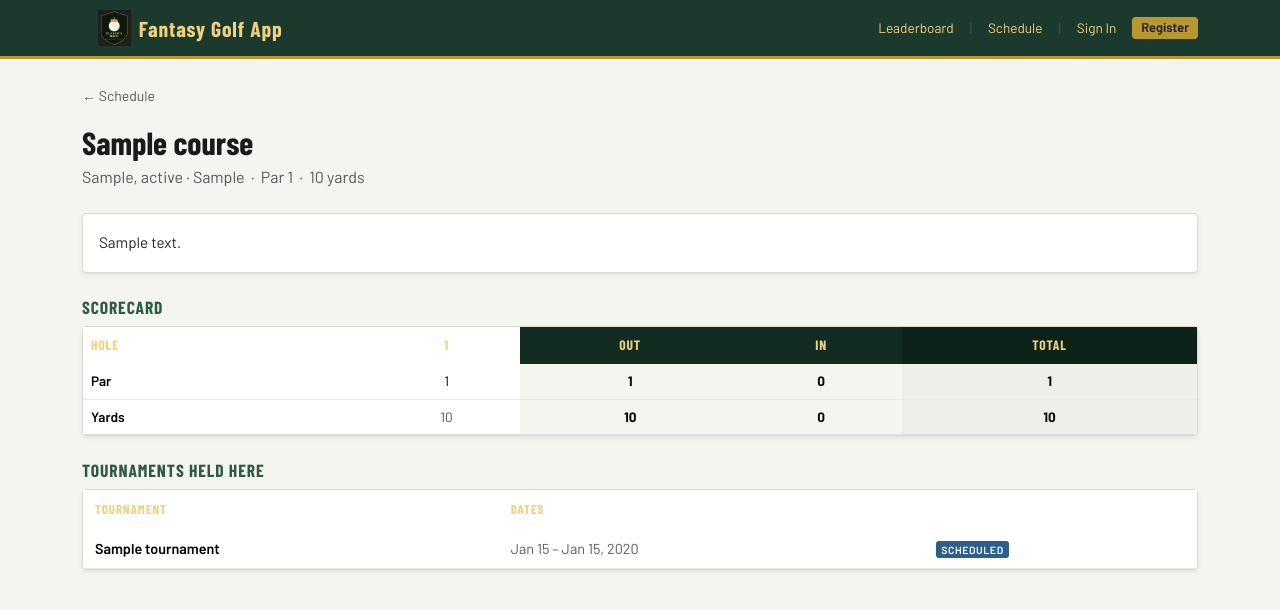
After one commit to cmest005-andy/golf-scraper, a Django app: page /courses/1/ in a window 1280 px wide. The commit adds this page. Shown: the top 610 px of the page. Run offline with Django 5.2, Linux system fonts and the light colour scheme; tables that the repository leaves empty hold one stand-in row (values such as "Sample post").

Commit message:
Add course bio pages with scorecard and Wikipedia bio
- Course model: add wiki_bio field and CourseHole model for hole data
- enrich_schedule: fetch hole-by-hole scorecard from ESPN and Wikipedia
  bio for each course
- New course_detail view and template with bio, scorecard, and tournament
  history
- Link course names from leaderboard and schedule pages to course detail

Co-Authored-By: Claude Sonnet 4.6 <noreply@anthropic.com>

```diff
--- a/golf/models.py
+++ b/golf/models.py
@@ -41,11 +41,26 @@ class Course(models.Model):
     country = models.CharField(max_length=100, blank=True)
     par = models.IntegerField(null=True, blank=True)
     yardage = models.IntegerField(null=True, blank=True)
+    wiki_bio = models.TextField(blank=True)
     created_at = models.DateTimeField(auto_now_add=True)
     updated_at = models.DateTimeField(auto_now=True)
 
     def __str__(self):
         return self.name
+
+
+class CourseHole(models.Model):
+    course = models.ForeignKey(Course, on_delete=models.CASCADE, related_name='holes')
+    number = models.IntegerField()
+    par = models.IntegerField()
+    yardage = models.IntegerField(null=True, blank=True)
+
+    class Meta:
+        unique_together = ['course', 'number']
+        ordering = ['number']
+
+    def __str__(self):
+        return f'{self.course.name} — Hole {self.number}'
 
 
 class Tournament(models.Model):
--- a/golf/urls.py
+++ b/golf/urls.py
@@ -8,6 +8,7 @@ urlpatterns = [
     path('leaderboard/', views.index, name='index'),
     path('players/<str:espn_id>/', views.player_detail, name='player_detail'),
     path('schedule/', views.schedule, name='schedule'),
+    path('courses/<int:pk>/', views.course_detail, name='course_detail'),
     path('api/leaderboard/', views.leaderboard_api, name='leaderboard_api'),
     path('api/last-updated/', views.last_updated_api, name='last_updated_api'),
 ]
--- a/golf/views.py
+++ b/golf/views.py
@@ -8,7 +8,7 @@ from django.http import JsonResponse
 from django.shortcuts import get_object_or_404, render
 from django.utils import timezone
 
-from .models import Leaderboard, Player, PlayerScore, Tournament, TournamentRound
+from .models import Course, CourseHole, Leaderboard, Player, PlayerScore, Tournament, TournamentRound
 from .scraper.espn import fetch_player_bio, fetch_wikipedia_bio
 
 logger = logging.getLogger(__name__)
@@ -224,6 +224,35 @@ def player_detail(request, espn_id):
     })
 
 
+def course_detail(request, pk):
+    course = get_object_or_404(Course, pk=pk)
+    holes = list(course.holes.order_by('number'))
+    front = [h for h in holes if h.number <= 9]
+    back  = [h for h in holes if h.number >= 10]
+    front_par     = sum(h.par for h in front)
+    back_par      = sum(h.par for h in back)
+    front_yardage = sum(h.yardage or 0 for h in front)
+    back_yardage  = sum(h.yardage or 0 for h in back)
+    tournaments = (
+        Tournament.objects
+        .filter(course=course)
+        .order_by('-start_date')
+    )
+    return render(request, 'golf/course_detail.html', {
+        'course':         course,
+        'front':          front,
+        'back':           back,
+        'front_par':      front_par,
+        'back_par':       back_par,
+        'front_yardage':  front_yardage,
+        'back_yardage':   back_yardage,
+        'total_par':      front_par + back_par,
+        'total_yardage':  front_yardage + back_yardage,
+        'tournaments':    tournaments,
+        'has_scorecard':  bool(holes),
+    })
+
+
 def schedule(request):
     from django.utils import timezone
     today = timezone.now().date()
--- /dev/null
+++ b/templates/golf/course_detail.html
@@ -0,0 +1,100 @@
+{% extends "base.html" %}
+
+{% block title %}{{ course.name }} — {{ APP_NAME }}{% endblock %}
+
+{% block content %}
+<div class="mb-3">
+    <a href="{% url 'golf:schedule' %}" class="text-muted small" style="text-decoration:none;">← Schedule</a>
+</div>
+
+<div class="d-flex flex-wrap align-items-start justify-content-between gap-2 mb-4">
+    <div>
+        <h1 class="mb-1" style="font-family:'Barlow Condensed',sans-serif;font-size:2rem;font-weight:700;">{{ course.name }}</h1>
+        <div class="text-muted">
+            {% if course.city %}{{ course.city }}{% if course.state %}, {{ course.state }}{% endif %}{% if course.country %} · {{ course.country }}{% endif %}{% endif %}
+            {% if course.par %}&nbsp;·&nbsp; Par {{ course.par }}{% endif %}
+            {% if course.yardage %}&nbsp;·&nbsp; {{ course.yardage|floatformat:0 }} yards{% endif %}
+        </div>
+    </div>
+</div>
+
+{% if course.wiki_bio %}
+<div class="card shadow-sm mb-4">
+    <div class="card-body" style="font-size:.95rem;line-height:1.7;">
+        {{ course.wiki_bio }}
+    </div>
+</div>
+{% endif %}
+
+{% if has_scorecard %}
+<h2 class="mb-2" style="font-family:'Barlow Condensed',sans-serif;font-size:1.1rem;font-weight:700;color:var(--green-mid);letter-spacing:.05em;text-transform:uppercase;">Scorecard</h2>
+<div class="card shadow-sm mb-4">
+    <div class="table-responsive">
+        <table class="table mb-0 text-center" style="font-size:.85rem;">
+            <thead>
+                <tr style="background:var(--green-dark);">
+                    <th style="color:var(--gold-light);font-family:'Barlow Condensed',sans-serif;letter-spacing:.06em;text-transform:uppercase;border:none;padding:.5rem .5rem;text-align:left;">Hole</th>
+                    {% for h in front %}<th style="color:var(--gold-light);font-family:'Barlow Condensed',sans-serif;letter-spacing:.06em;text-transform:uppercase;border:none;padding:.5rem .4rem;">{{ h.number }}</th>{% endfor %}
+                    <th style="color:var(--gold-light);font-family:'Barlow Condensed',sans-serif;letter-spacing:.06em;text-transform:uppercase;border:none;padding:.5rem .5rem;background:#112b20;">Out</th>
+                    {% for h in back %}<th style="color:var(--gold-light);font-family:'Barlow Condensed',sans-serif;letter-spacing:.06em;text-transform:uppercase;border:none;padding:.5rem .4rem;">{{ h.number }}</th>{% endfor %}
+                    <th style="color:var(--gold-light);font-family:'Barlow Condensed',sans-serif;letter-spacing:.06em;text-transform:uppercase;border:none;padding:.5rem .5rem;background:#112b20;">In</th>
+                    <th style="color:var(--gold-light);font-family:'Barlow Condensed',sans-serif;letter-spacing:.06em;text-transform:uppercase;border:none;padding:.5rem .5rem;background:#0d2218;">Total</th>
+                </tr>
+            </thead>
+            <tbody>
+                <tr style="border-bottom:1px solid #EAEAE4;">
+                    <td style="text-align:left;padding:.45rem .5rem;font-weight:600;">Par</td>
+                    {% for h in front %}<td style="padding:.45rem .4rem;">{{ h.par }}</td>{% endfor %}
+                    <td style="padding:.45rem .5rem;font-weight:700;background:#f5f5f0;">{{ front_par }}</td>
+                    {% for h in back %}<td style="padding:.45rem .4rem;">{{ h.par }}</td>{% endfor %}
+                    <td style="padding:.45rem .5rem;font-weight:700;background:#f5f5f0;">{{ back_par }}</td>
+                    <td style="padding:.45rem .5rem;font-weight:700;background:#efefea;">{{ total_par }}</td>
+                </tr>
+                {% if front.0.yardage %}
+                <tr>
+                    <td style="text-align:left;padding:.45rem .5rem;font-weight:600;">Yards</td>
+                    {% for h in front %}<td style="padding:.45rem .4rem;color:#555;">{{ h.yardage|default:"—" }}</td>{% endfor %}
+                    <td style="padding:.45rem .5rem;font-weight:700;background:#f5f5f0;">{{ front_yardage }}</td>
+                    {% for h in back %}<td style="padding:.45rem .4rem;color:#555;">{{ h.yardage|default:"—" }}</td>{% endfor %}
+                    <td style="padding:.45rem .5rem;font-weight:700;background:#f5f5f0;">{{ back_yardage }}</td>
+                    <td style="padding:.45rem .5rem;font-weight:700;background:#efefea;">{{ total_yardage }}</td>
+                </tr>
+                {% endif %}
+            </tbody>
+        </table>
+    </div>
+</div>
+{% endif %}
+
+{% if tournaments %}
+<h2 class="mb-2" style="font-family:'Barlow Condensed',sans-serif;font-size:1.1rem;font-weight:700;color:var(--green-mid);letter-spacing:.05em;text-transform:uppercase;">Tournaments Held Here</h2>
+<div class="card shadow-sm">
+    <div class="table-responsive">
+        <table class="table mb-0" style="font-size:.9rem;">
+            <thead>
+                <tr style="background:var(--green-dark);">
+                    <th style="color:var(--gold-light);font-family:'Barlow Condensed',sans-serif;font-size:.8rem;letter-spacing:.08em;text-transform:uppercase;border:none;padding:.6rem .75rem;">Tournament</th>
+                    <th style="color:var(--gold-light);font-family:'Barlow Condensed',sans-serif;font-size:.8rem;letter-spacing:.08em;text-transform:uppercase;border:none;padding:.6rem .75rem;">Dates</th>
+                    <th style="color:var(--gold-light);font-family:'Barlow Condensed',sans-serif;font-size:.8rem;letter-spacing:.08em;text-transform:uppercase;border:none;padding:.6rem .75rem;"></th>
+                </tr>
+            </thead>
+            <tbody>
+                {% for t in tournaments %}
+                <tr style="border-bottom:1px solid #EAEAE4;">
+                    <td style="padding:.55rem .75rem;font-weight:600;">{{ t.name }}</td>
+                    <td style="padding:.55rem .75rem;" class="text-muted">{{ t.start_date|date:"M j" }} – {{ t.end_date|date:"M j, Y" }}</td>
+                    <td style="padding:.55rem .75rem;">
+                        <span class="badge-status badge-{{ t.status }}">{{ t.get_status_display }}</span>
+                        {% if t.status != 'scheduled' %}
+                        <a href="{% url 'golf:index' %}?tournament={{ t.pk }}" class="btn btn-sm btn-outline-secondary ms-2" style="font-size:.75rem;">Leaderboard</a>
+                        {% endif %}
+                    </td>
+                </tr>
+                {% endfor %}
+            </tbody>
+        </table>
+    </div>
+</div>
+{% endif %}
+
+{% endblock %}
--- a/templates/golf/index.html
+++ b/templates/golf/index.html
@@ -11,7 +11,7 @@
             {{ tournament.name }}
         </h1>
         <span class="text-muted small me-2">{{ tournament.start_date|date:"M j" }} – {{ tournament.end_date|date:"M j, Y" }}</span>
-        {% if tournament.course %}<span class="text-muted small me-2">· {{ tournament.course.name }}</span>{% endif %}
+        {% if tournament.course %}<span class="text-muted small me-2">· <a href="{% url 'golf:course_detail' tournament.course.pk %}" class="text-muted">{{ tournament.course.name }}</a></span>{% endif %}
         <span class="badge-status badge-{{ tournament.status }}">{{ tournament.get_status_display }}</span>
     </div>
     <form method="get" class="d-flex flex-wrap align-items-center gap-2">
--- a/templates/golf/schedule.html
+++ b/templates/golf/schedule.html
@@ -23,7 +23,7 @@
                 <tr style="border-bottom:1px solid #EAEAE4;">
                     <td style="padding:.55rem .75rem;font-weight:600;">{{ t.name }}</td>
                     <td style="padding:.55rem .75rem;" class="d-none d-md-table-cell text-muted">{{ t.start_date|date:"M j" }} – {{ t.end_date|date:"M j" }}</td>
-                    <td style="padding:.55rem .75rem;" class="d-none d-md-table-cell text-muted">{{ t.course.name|default:"—" }}</td>
+                    <td style="padding:.55rem .75rem;" class="d-none d-md-table-cell text-muted">{% if t.course %}<a href="{% url 'golf:course_detail' t.course.pk %}" class="player-link">{{ t.course.name }}</a>{% else %}—{% endif %}</td>
                     <td style="padding:.55rem .75rem;">
                         <span class="badge-status badge-in_progress">In Progress</span>
                         <a href="{% url 'golf:index' %}?tournament={{ t.pk }}" class="btn btn-sm btn-outline-secondary ms-2" style="font-size:.75rem;">Leaderboard</a>
@@ -52,7 +52,7 @@
                 <tr style="border-bottom:1px solid #EAEAE4;{% if forloop.counter == 1 %}font-weight:600;{% endif %}">
                     <td style="padding:.55rem .75rem;">{{ t.name }}</td>
                     <td style="padding:.55rem .75rem;white-space:nowrap;" class="text-muted">{{ t.start_date|date:"M j" }} – {{ t.end_date|date:"M j" }}</td>
-                    <td style="padding:.55rem .75rem;" class="d-none d-md-table-cell text-muted">{{ t.course.name|default:"—" }}</td>
+                    <td style="padding:.55rem .75rem;" class="d-none d-md-table-cell text-muted">{% if t.course %}<a href="{% url 'golf:course_detail' t.course.pk %}" class="player-link">{{ t.course.name }}</a>{% else %}—{% endif %}</td>
                 </tr>
                 {% empty %}
                 <tr><td colspan="4" class="text-muted p-3">No upcoming tournaments found.</td></tr>
```
Also changed, not shown: golf/management/commands/enrich_schedule.py (+80 -14 lines), golf/migrations/0004_course_wiki_bio_coursehole.py (added).
